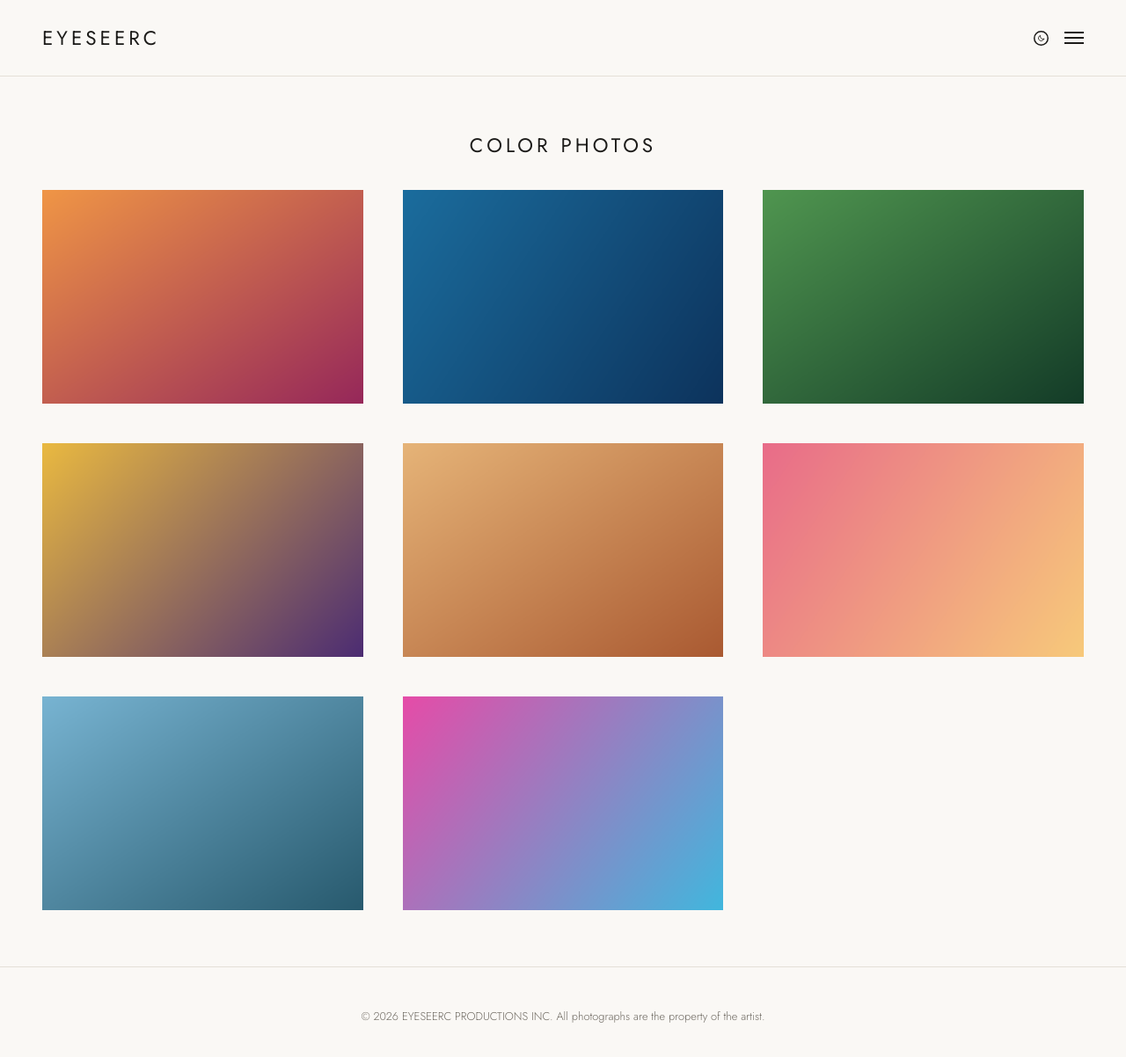
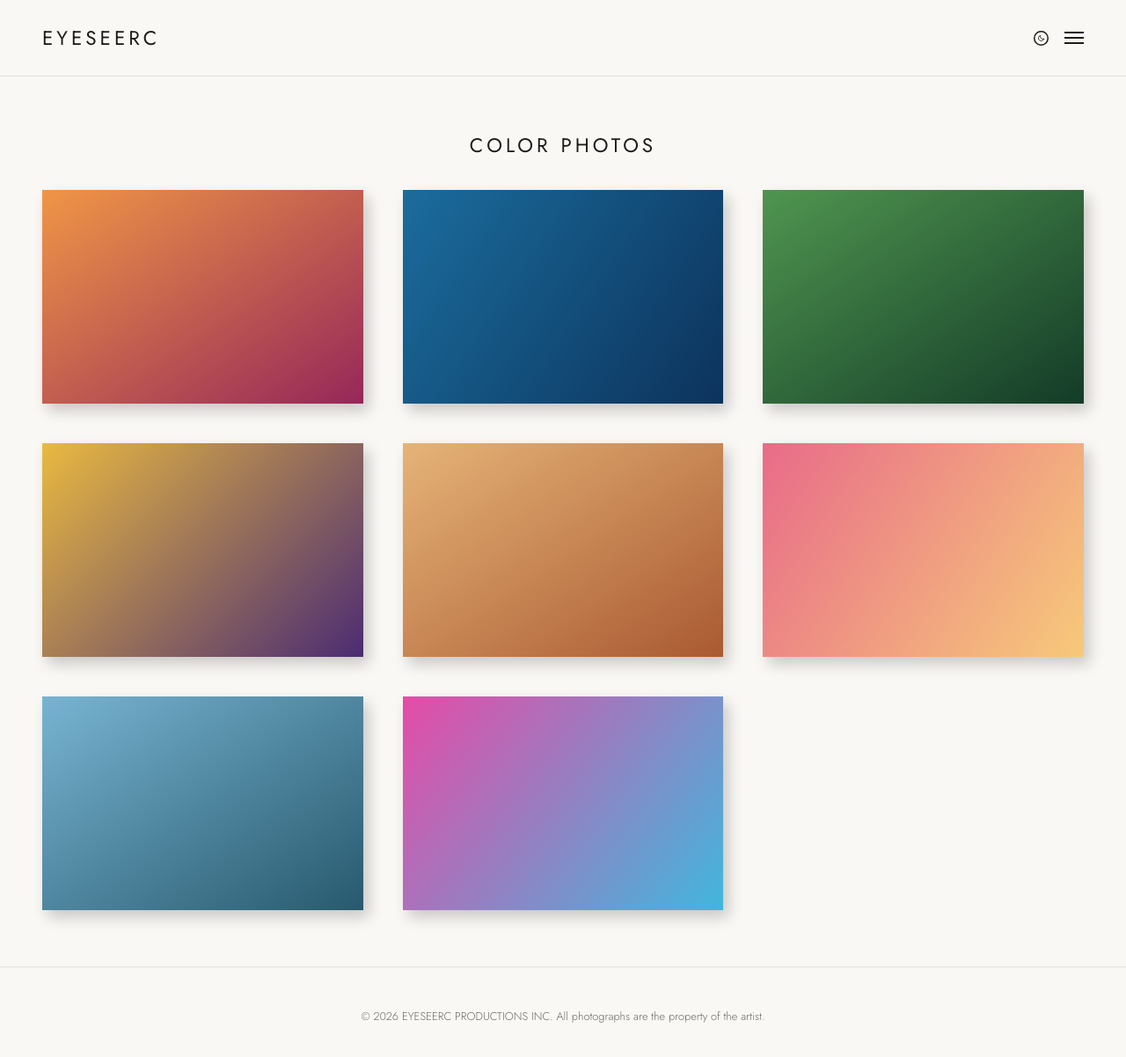
Before and after one commit to eyeseerc0310/Eyeseerc-website-, a Jekyll site: the page built from color.html, in a window 1280 px wide and 1212 px high. Shown: the top 1202 px of the window at 88% size. Built offline with Jekyll 4.4.1, drawn with Linux system fonts in a browser that asks for light colours.

Commit message:
Soft drop shadow under photos on the page
Bottom-right shadow on gallery tiles, shop prints and the home photo
(stronger in dark mode); the full-screen viewer keeps its own shadow.
Gallery grid items no longer clip it.

Co-Authored-By: Claude Opus 5.5 <noreply@anthropic.com>
Claude-Session: https://claude.ai/code/session_01LHh8gAFuLZhbd4VQysaiwQ

```diff
--- a/assets/css/style.css
+++ b/assets/css/style.css
@@ -13,6 +13,8 @@
   --menu-line: rgba(120, 120, 120, .9);
   --menu-link: #3d3b37;
   --glow: 255, 255, 255; /* hover glow colour (r, g, b) */
+  /* soft shadow under photos on the page, falling to the bottom right */
+  --photo-shadow: 6px 8px 16px rgba(0, 0, 0, .2);
 }
 /* Dark mode: the site's colours inverted (photos are left untouched).
    Switched on with the moon button in the menu. */
@@ -28,6 +30,7 @@
   --menu-line: rgba(140, 140, 140, .9);
   --menu-link: #d4d1cc;
   --glow: 0, 0, 0;
+  --photo-shadow: 6px 8px 18px rgba(0, 0, 0, .6);
 }
 
 * { box-sizing: border-box; }
@@ -281,12 +284,17 @@ html.theme-fading body { transition: background-color 1.5s ease, color 1.5s ease
   grid-template-columns: repeat(3, minmax(0, 1fr));
   gap: clamp(1.5rem, 3.5vw, 3rem);
 }
-.gallery-grid .gallery-item { margin: 0; }
+.gallery-grid .gallery-item { margin: 0; overflow: visible; } /* let the photo shadow show */
 .gallery-grid .gallery-item a { display: block; overflow: hidden; }
 .gallery-grid .gallery-item img { aspect-ratio: 3 / 2; height: auto; object-fit: cover; }
 .gallery-grid.gallery-square .gallery-item img { aspect-ratio: 1; } /* Projects page: square tiles */
 @media (max-width: 700px) { .gallery-grid { grid-template-columns: repeat(2, minmax(0, 1fr)); } }
 @media (max-width: 560px) { .gallery-grid { grid-template-columns: 1fr; } }
+
+/* drop shadow on photos shown on the page (not when opened full screen) */
+.hero-photo img,
+.gallery-item a,
+.shop-photo { box-shadow: var(--photo-shadow); }
 
 .empty-state {
   text-align: center;
```
